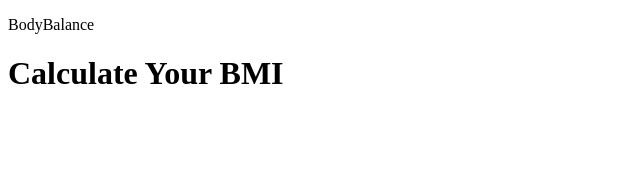
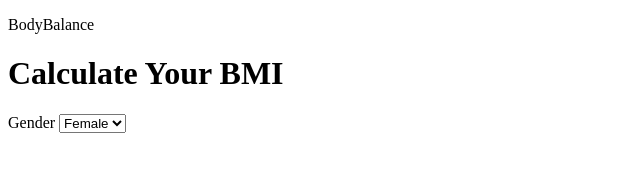
Before and after one commit to Erick559/BMI-Calculator, a plain HTML site: page index.html in a window 1280 px wide. Shown: the whole page, without its empty margins (0-640 px from the left). Drawn offline with Linux system fonts and the light colour scheme.

Commit message:
Add select element for the gender

```diff
--- a/index.html
+++ b/index.html
@@ -15,7 +15,13 @@
         </div>
 
         <div class="form">
-
+            <form class="measurements">
+                <label for="gender">Gender</label>
+                <select name="gender" class="gender">
+                    <option value="Female"><i class="fa-solid fa-venus-double" style="color: #f675ff;"></i>Female</option>
+                    <option value="Male"><i class="fa-solid fa-mars-double" style="color: #c2d8ff;"></i>Male</option>
+                </select>
+            </form>
         </div>
 
         <div class="submit">
```
